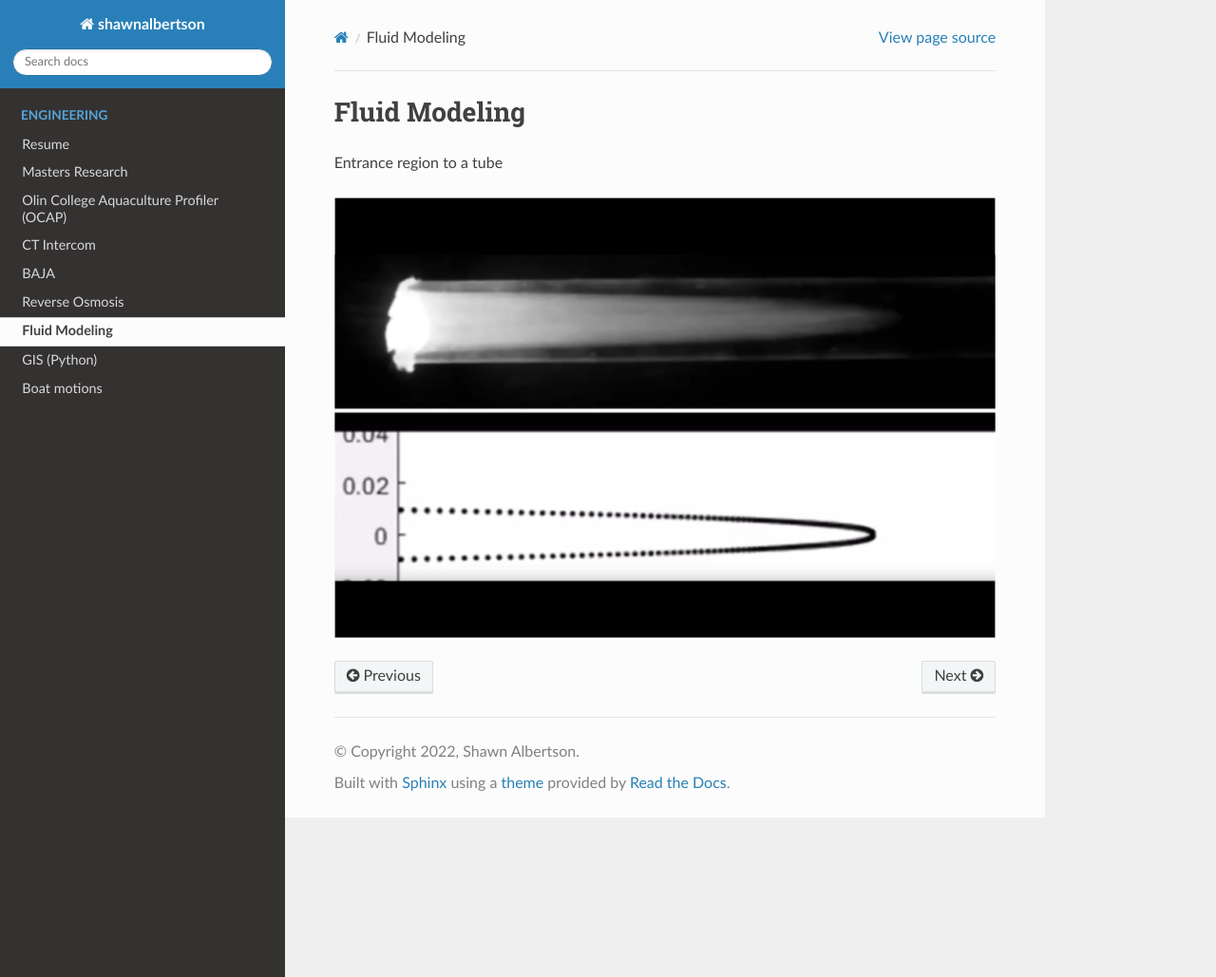
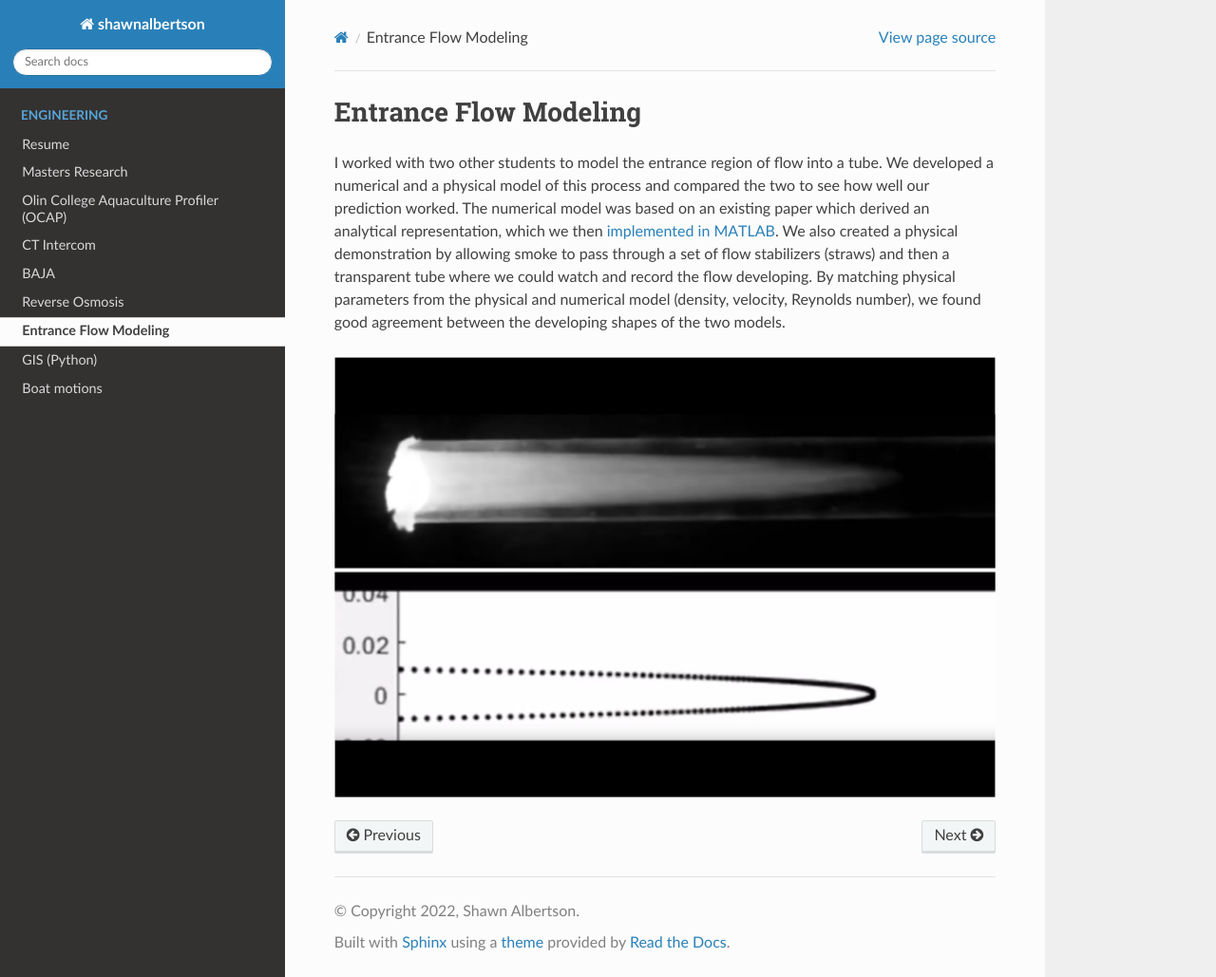
Before and after one commit to shawnalbertson/shawnalbertson, a Sphinx documentation site: the page built from docs/source/portfolio/entranceFlow.rst, in a window 1280 px wide and 1029 px high. Shown: the whole window at 95% size. Built offline with Sphinx 7.4.7 and the Read the Docs theme 2.0.0, drawn with Linux system fonts in a browser that asks for light colours; pages that are not in the unit, such as notebooks, are missing from menus.

Commit message:
update entrance flow

```diff
--- a/docs/source/portfolio/entranceFlow.rst
+++ b/docs/source/portfolio/entranceFlow.rst
@@ -1,6 +1,8 @@
-Fluid Modeling
-==============
+Entrance Flow Modeling
+======================
 
-Entrance region to a tube
+I worked with two other students to model the entrance region of flow into a tube. We developed a numerical and a physical model of this process and compared the two to see how well our prediction worked. The numerical model was based on an existing paper which derived an analytical representation, which we then `implemented in MATLAB`_. We also created a physical demonstration by allowing smoke to pass through a set of flow stabilizers (straws) and then a transparent tube where we could watch and record the flow developing. By matching physical parameters from the physical and numerical model (density, velocity, Reynolds number), we found good agreement between the developing shapes of the two models.
+
+.. _implemented in MATLAB: https://github.com/shawnalbertson/random/blob/main/entranceFlow.m
 
 .. image:: /images/flow/smoke.png
```
